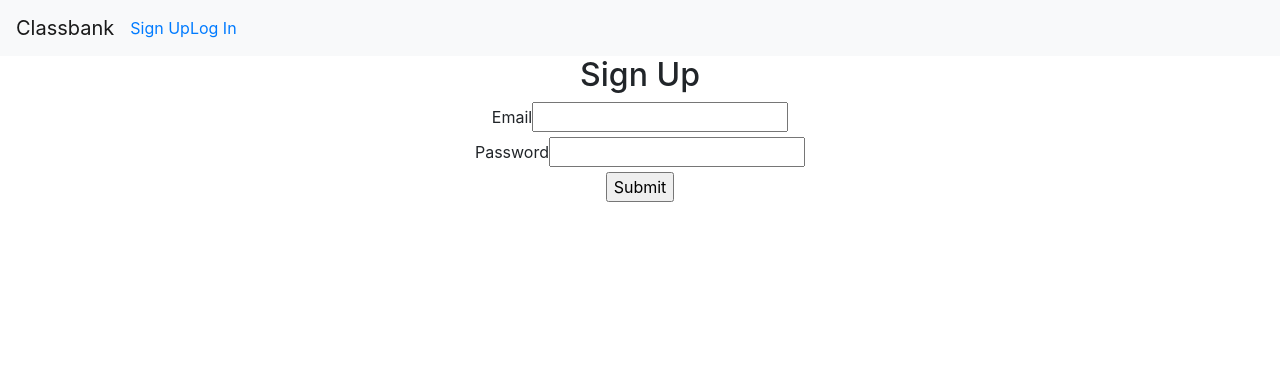
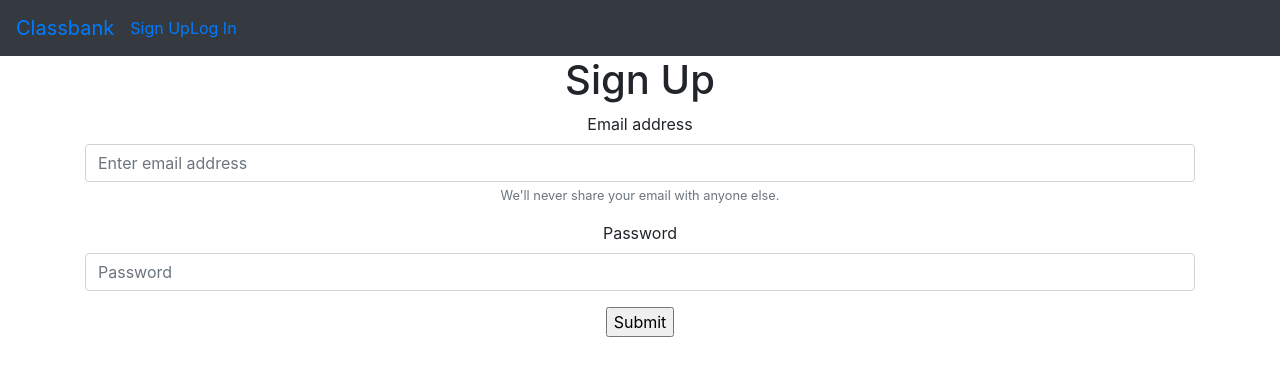
Before and after one commit to pistolphat/classBank, a React (Create React App) app in the folder classbank/: page /signup in a window 1280 px wide. Shown: the top 376 px of the page. Built offline with nearby package versions, Linux system fonts and the light colour scheme.

Commit message:
login form set

```diff
--- a/classbank/src/components/LogInForm/LoginForm.js
+++ b/classbank/src/components/LogInForm/LoginForm.js
@@ -9,10 +9,29 @@ class LogInForm extends Component {
   }
   render() {
     return (
-      <div>
-        <h2>Log In</h2>
+      <div className='container'>
+        <h1>Log In</h1>
+        <form>
+          <div className="form-group">
+            <label for="exampleInputEmail1">Email address</label>
+            <input type="text" name="email" onChange={this.props.handleInput} className="form-control" id="exampleInputEmail1" aria-describedby="emailHelp" placeholder="Enter email"/>
+            <small id="emailHelp" className="form-text text-muted">We'll never share your email with anyone else.</small>
+          </div>
+          <div className="form-group">
+            <label for="exampleInputPassword1">Password</label>
+            <input type="password" name="password"onChange={this.props.handleInput} className="form-control" id="exampleInputPassword1" placeholder="Password"/>
+          </div>
+          <input value="Submit" type="submit" onClick={this.props.handleLogIn}/>
+        </form>
+        {this.props.isLoggedIn ? this.redirect(): null}
+      </div>
+    );
+  }
+}
 
-        <form>
+export default LogInForm;
+
+{/* <form>
 <div>
 <label>Email</label>
 <input type="text" name="email" onChange={this.props.handleInput} />
@@ -31,10 +50,4 @@ class LogInForm extends Component {
 onClick={this.props.handleLogIn}
 />
 </form>
-        {this.props.isLoggedIn ? this.redirect(): null}
-      </div>
-    );
-  }
-}
-
-export default LogInForm;
+<form> */}
--- a/classbank/src/components/NavBar/NavBar.js
+++ b/classbank/src/components/NavBar/NavBar.js
@@ -19,7 +19,7 @@ class NavBar extends Component {
         <Link to='/'>Classbank</Link>
         {navBarItems}
         </div> */}
-        <nav className="navbar navbar-expand-lg navbar-light bg-light">
+        <nav className="navbar navbar-expand-lg text-white bg-dark">
           <Link className="navbar-brand" to="/">Classbank</Link>
 
             <div className="collapse navbar-collapse" id="navbarNavAltMarkup">
--- a/classbank/src/components/SignUpForm/SignUpForm.css
+++ b/classbank/src/components/SignUpForm/SignUpForm.css
@@ -1,3 +1,3 @@
-form {
+/* form {
   margin: 0 30% 0 30%;
-}
+} */
--- a/classbank/src/components/SignUpForm/SignUpForm.js
+++ b/classbank/src/components/SignUpForm/SignUpForm.js
@@ -15,21 +15,21 @@ class SignUpForm extends Component {
     //   return <Redirect to={'/'}/>;
     // }
     return (
-      <div>
-        <h2>Sign Up</h2>
+      <div className='container'>
 
+        <h1>Sign Up</h1>
         <form>
-          <div>
-            <label>Email</label>
-            <input type='text' name='email' onChange={this.props.handleInput} />
-          </div>
-          <div>
-            <label>Password</label>
-            <input type='password' name='password' onChange={this.props.handleInput} />
-          </div>
+        <div className="form-group">
+          <label for="exampleInputEmail1">Email address</label>
+          <input type="email" name='email' onChange={this.props.handleInput} className="form-control" id="exampleInputEmail1" aria-describedby="emailHelp" placeholder="Enter email address"/>
+          <small id="emailHelp" className="form-text text-muted">We'll never share your email with anyone else.</small>
+        </div>
+        <div className="form-group">
+          <label for="exampleInputPassword1">Password</label>
+          <input type="password" name='password' onChange={this.props.handleInput}className="form-control" id="exampleInputPassword1" placeholder="Password"/>
+        </div>
           <input value='Submit' type='submit' onClick={this.props.handleSignUp} />
         </form>
-
         {this.props.isLoggedIn ? this.redirect(): null}
       </div>
     )
@@ -37,3 +37,16 @@ class SignUpForm extends Component {
 }
 
 export default SignUpForm;
+
+
+{/* <form>
+<div>
+<label>Email</label>
+<input type='text' name='email' onChange={this.props.handleInput} />
+</div>
+<div>
+<label>Password</label>
+<input type='password' name='password' onChange={this.props.handleInput} />
+</div>
+<input value='Submit' type='submit' onClick={this.props.handleSignUp} />
+</form> */}
```
Lines whose indentation alone changed are shown as unchanged.
